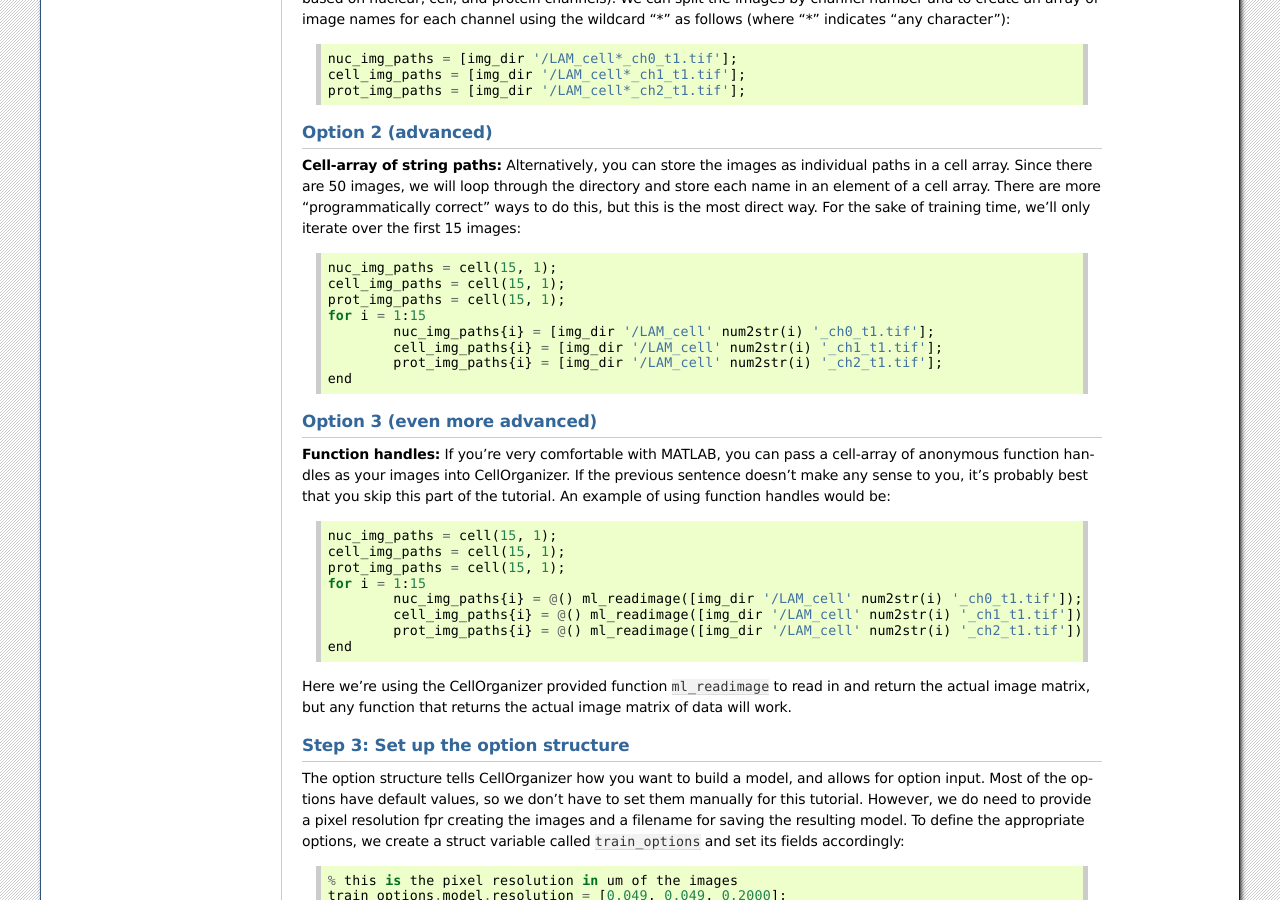
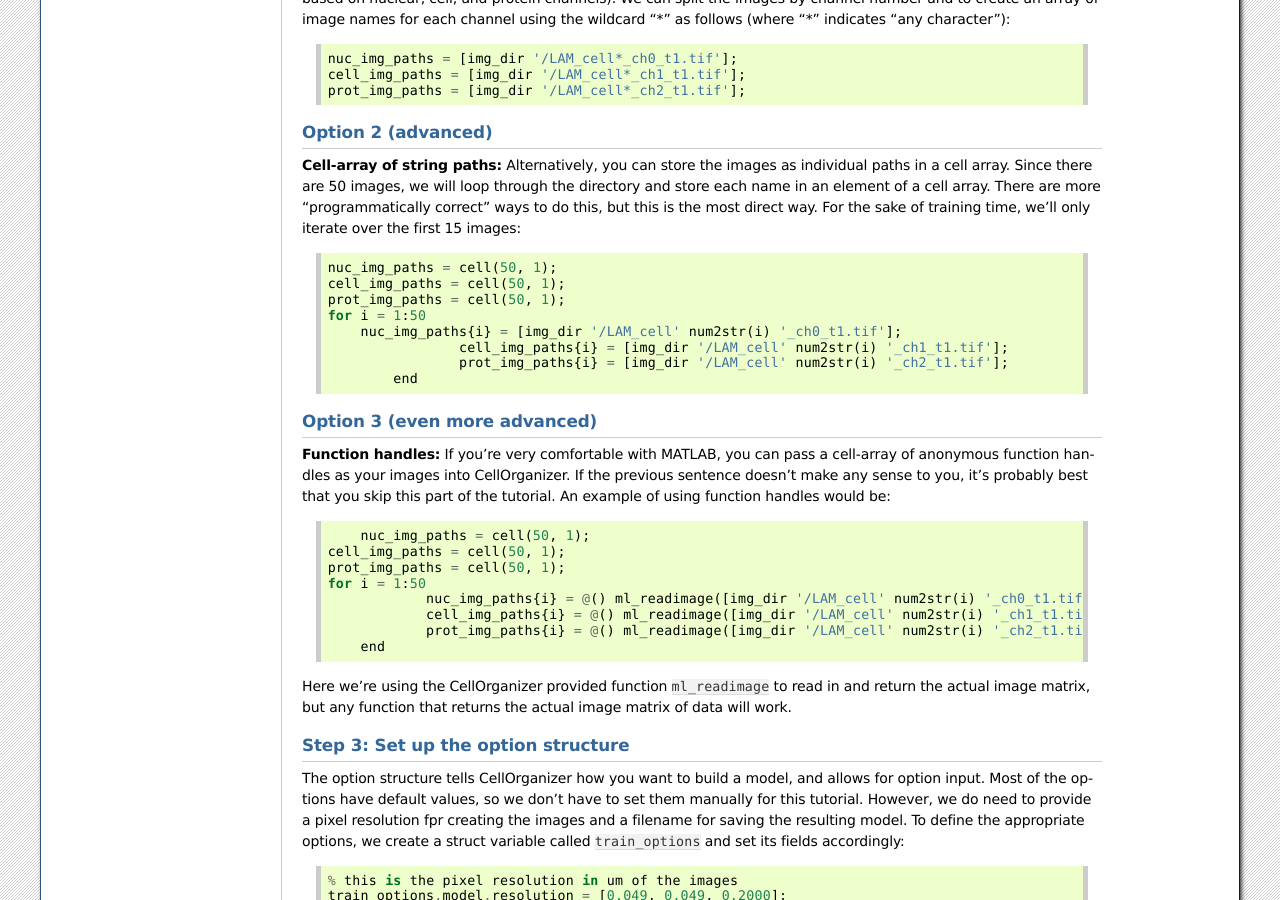
Before and after one commit to murphygroup/cellorganizer-documentation_old, a Sphinx documentation site: the page built from source/chapters/45_minutes_tutorial.rst, in a window 1280 px wide and 900 px high, scrolled down 3561 px. Built offline with Sphinx 7.4.7, drawn with Linux system fonts in a browser that asks for light colours.

Commit message:
Updated tutorial

```diff
--- a/source/chapters/45_minutes_tutorial.rst
+++ b/source/chapters/45_minutes_tutorial.rst
@@ -145,23 +145,23 @@ Option 2 (advanced)
 ^^^^^^^^^^^^^^^^^^^
 **Cell-array of string paths:** Alternatively, you can store the images as individual paths in a cell array. Since there are 50 images, we will loop through the directory and store each name in an element of a cell array. There are more "programmatically correct" ways to do this, but this is the most direct way. For the sake of training time, we'll only iterate over the first 15 images::
 
-        nuc_img_paths = cell(15, 1);
-        cell_img_paths = cell(15, 1);
-        prot_img_paths = cell(15, 1);
-        for i = 1:15
-                nuc_img_paths{i} = [img_dir '/LAM_cell' num2str(i) '_ch0_t1.tif'];
-		cell_img_paths{i} = [img_dir '/LAM_cell' num2str(i) '_ch1_t1.tif'];
-		prot_img_paths{i} = [img_dir '/LAM_cell' num2str(i) '_ch2_t1.tif'];
-	end
+        nuc_img_paths = cell(50, 1);
+        cell_img_paths = cell(50, 1);
+        prot_img_paths = cell(50, 1);
+        for i = 1:50
+            nuc_img_paths{i} = [img_dir '/LAM_cell' num2str(i) '_ch0_t1.tif'];
+			cell_img_paths{i} = [img_dir '/LAM_cell' num2str(i) '_ch1_t1.tif'];
+			prot_img_paths{i} = [img_dir '/LAM_cell' num2str(i) '_ch2_t1.tif'];
+		end
 
 Option 3 (even more advanced)
 ^^^^^^^^^^^^^^^^^^^^^^^^^^^^^
 **Function handles:** If you're very comfortable with MATLAB, you can pass a cell-array of anonymous function handles as your images into CellOrganizer. If the previous sentence doesn't make any sense to you, it's probably best that you skip this part of the tutorial. An example of using function handles would be::
 
-	nuc_img_paths = cell(15, 1);
-        cell_img_paths = cell(15, 1);
-        prot_img_paths = cell(15, 1);
-        for i = 1:15
+	nuc_img_paths = cell(50, 1);
+    cell_img_paths = cell(50, 1);
+    prot_img_paths = cell(50, 1);
+    for i = 1:50
 		nuc_img_paths{i} = @() ml_readimage([img_dir '/LAM_cell' num2str(i) '_ch0_t1.tif']);
 		cell_img_paths{i} = @() ml_readimage([img_dir '/LAM_cell' num2str(i) '_ch1_t1.tif']);
 		prot_img_paths{i} = @() ml_readimage([img_dir '/LAM_cell' num2str(i) '_ch2_t1.tif']);
```
